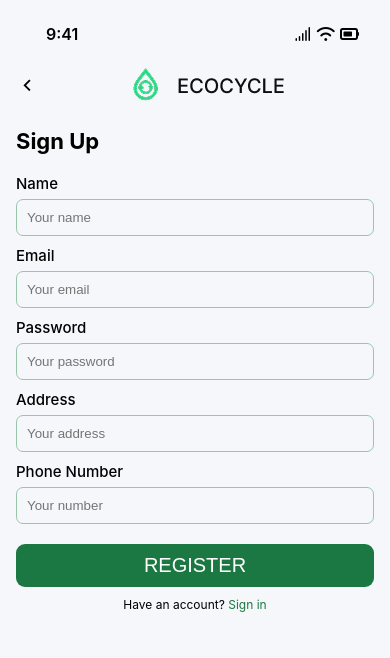
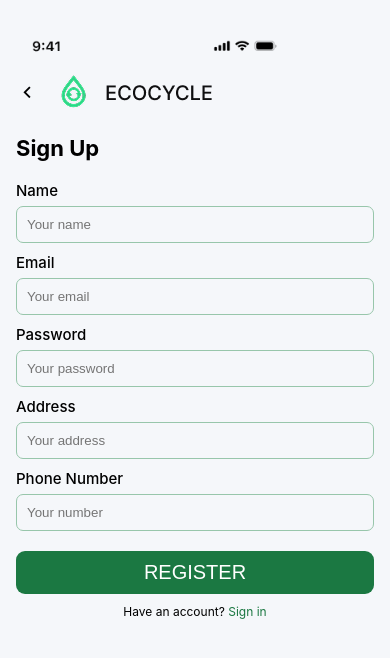
Before and after one commit to uniquesamjohn/ecocycle, a plain HTML site: page SIGN UP/index.html in a window 390 px wide. Drawn offline with nearby package versions, Linux system fonts and the light colour scheme.

Commit message:
feat: update status bar with image and adjust layout styles for better aesthetics

```diff
--- a/SIGN UP/index.html
+++ b/SIGN UP/index.html
@@ -24,14 +24,11 @@
     <!-- Main container  -->
     <div class="body-container">
       <div class="status-bar">
-        <span class="status-bar-left time">9:41</span>
-        <div class="status-icons">
-          <span class="status-bar-right">
-            <i class="fa-sharp fa-solid fa-signal icons"></i>
-            <i class="fa-solid fa-wifi icons"></i>
-            <i class="fa-solid fa-battery-three-quarters icons"></i>
-          </span>
-        </div>
+           <img
+          src="../Figma Assets/status-bar.png"
+          alt="status-bar"
+          class="status-bar-img"
+        />
       </div>
       <!-- Header with back button and logo  -->
       <div class="header">
--- a/SIGN UP/script.js
+++ b/SIGN UP/script.js
@@ -24,5 +24,5 @@ ScrollReveal().reveal(".form-container", {
 });
 ScrollReveal().reveal(".submit-btn", {
   ...animationslides,
-  delay: 1500,
+  delay: 1200,
 });
--- a/SIGN UP/styles.css
+++ b/SIGN UP/styles.css
@@ -1,8 +1,6 @@
   /* Reset some default styles */
 html {
   scroll-behavior: smooth;
-  background: linear-gradient(135deg, var(--background-color) 0%, #c3cfe2 100%);
-  /* font-size: 10px; */
 }
 * {
   margin: 0;
@@ -28,32 +26,23 @@ body {
 .body-container {
   margin: 0 auto;
   max-width: 400px;
-  padding: 24px 16px 0 16px;
+  padding: 24px 16px 10px 16px;
   min-height: 100vh;
   background: var(--background-color);
   box-shadow: 0 0 30px rgba(0, 0, 0, 0.1);
+  margin-bottom: 20px;
+  margin-top: 20px;
+  border-bottom-left-radius: 20px;
+  border-bottom-right-radius: 20px;
+  position: relative;
 }
 .status-bar {
-  display: flex;
-  justify-content: space-between;
+  justify-content: center;
   align-items: center;
-  color: var(--primary-color);
-  font-weight: 900;
-  margin-bottom: 20px;
-}
-.status-bar .time {
-  font-weight: 600;
-  margin-left: 30px;
-}
-.status-icons {
-  display: flex;
-  padding-right: 15px;
-  /* gap: 6px; */
 }
 .header {
   display: flex;
   align-items: center;
-  gap: 7px;
 }
 .header .back-btn {
   background: none;
@@ -128,3 +117,23 @@ body {
 .signin-link a:hover {
   color: #06b047;
 }
+
+@media (max-width: 400px) {
+  .status-bar-img {
+    width: 300px;
+    margin: 0 auto;
+    margin-left: -20px;
+  }
+  .header .back-btn {
+    margin-right: 20px;
+  }
+  .header .eco-logo{
+    margin-left: -5px;
+  }
+    .body-container {
+    margin-top: 0px;
+    margin-bottom: 0;
+    border-bottom-left-radius: 0;
+    border-bottom-right-radius: 0;
+  }
+}
```
